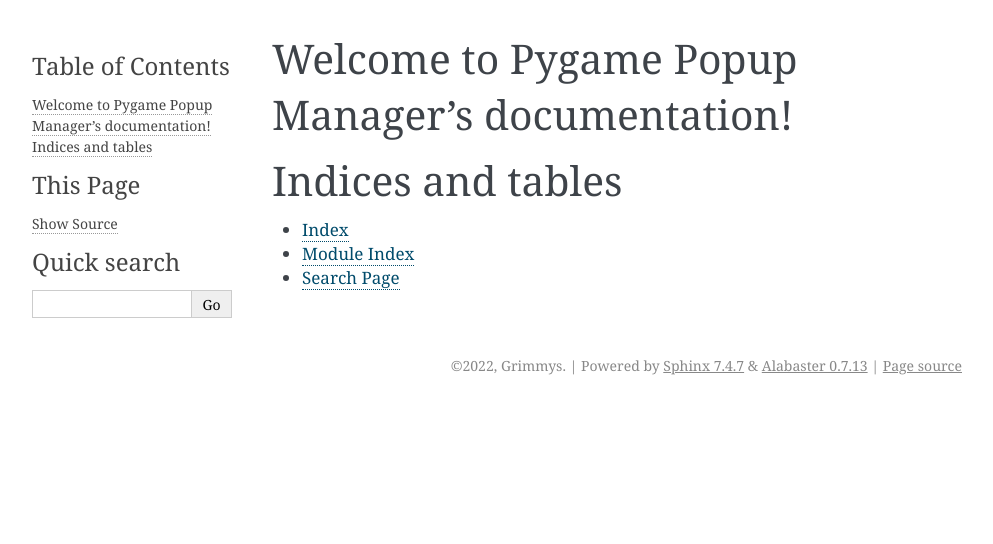
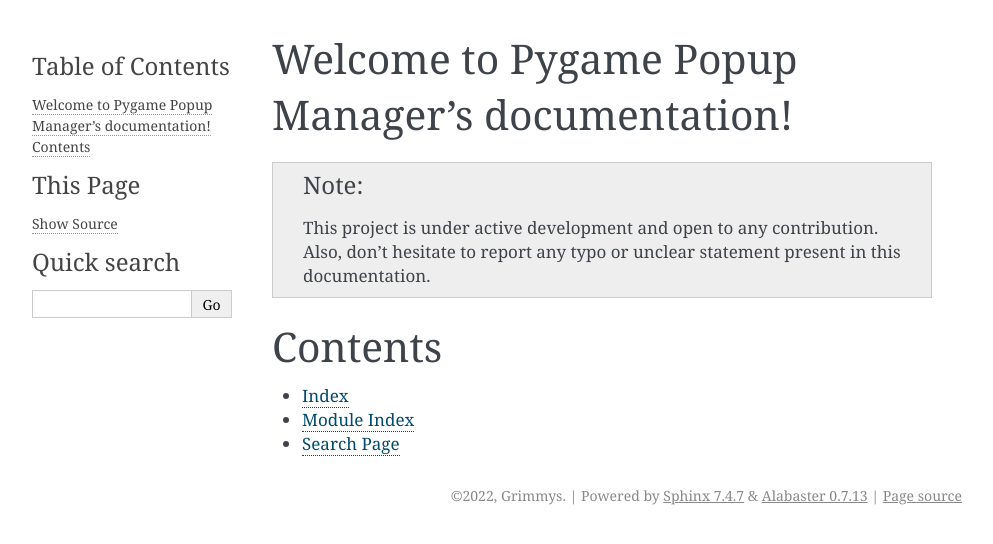
Before and after one commit to Grimmys/pygame_popup_manager, a Sphinx documentation site: the page built from docs/source/index.rst, in a window 1280 px wide. Shown: the top 544 px of the page, without its empty margins (148-1141 px from the left). Built offline with Sphinx 7.4.7, drawn with Linux system fonts in a browser that asks for light colours.

Commit message:
Improve initial index documentation page

```diff
--- a/docs/source/index.rst
+++ b/docs/source/index.rst
@@ -10,9 +5,13 @@
    :maxdepth: 2
    :caption: Contents:
 
+.. note::
+
+   This project is under active development and open to any contribution.
+   Also, don't hesitate to report any typo or unclear statement present in this documentation.
 
 
-Indices and tables
+Contents
 ==================
 
 * :ref:`genindex`
```
Also changed, not shown: other parts of docs/source/index.rst (+0 -5 lines).
